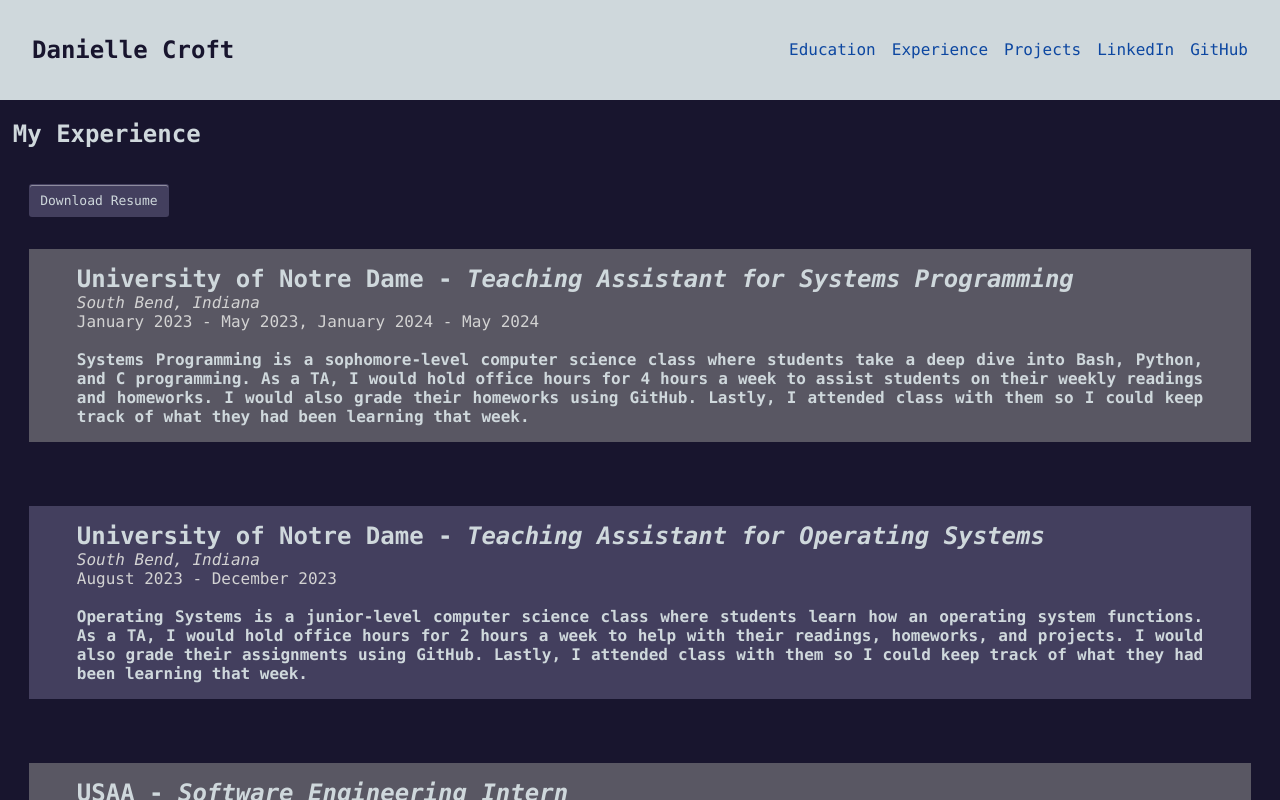
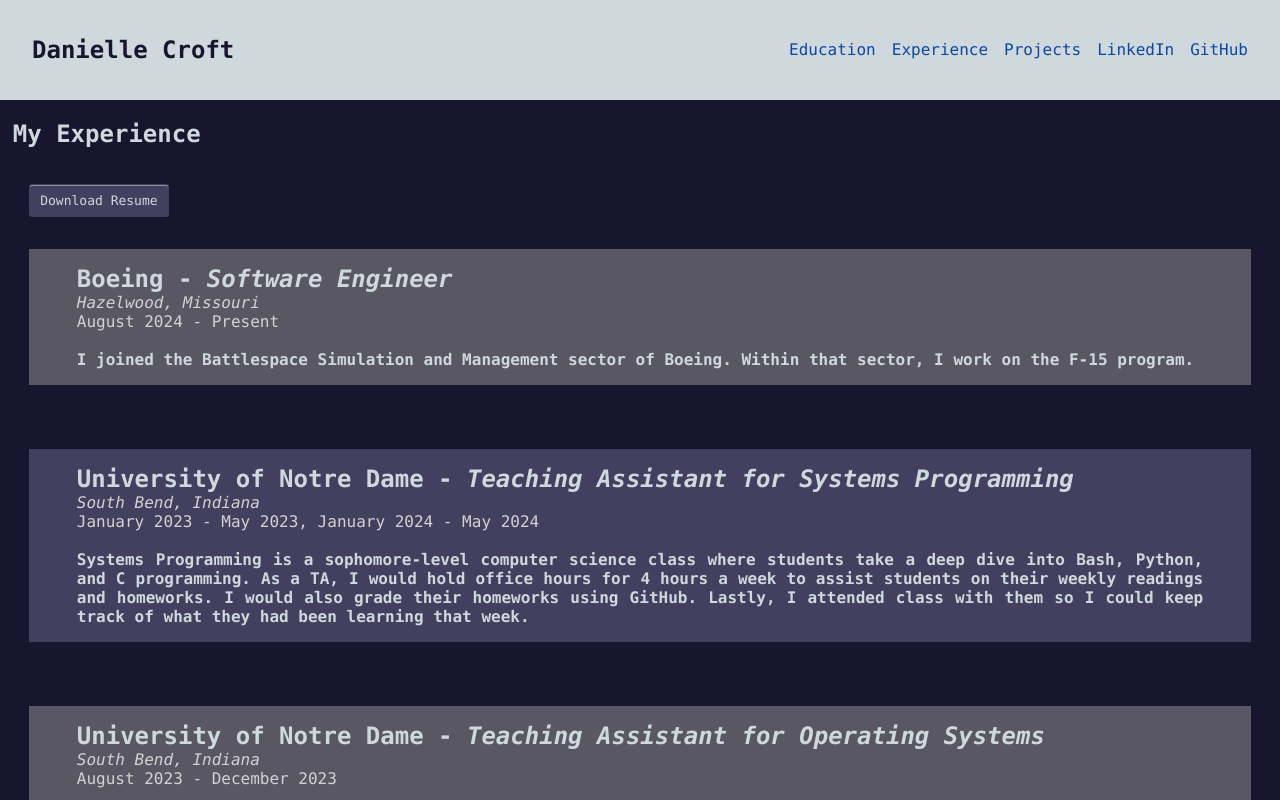
Before and after one commit to daniellec0321/personal-website, a React (Create React App) app: page /experience in a window 1280 px wide. Shown: the top 800 px of the page. Built offline with nearby package versions, Linux system fonts and the light colour scheme.

Commit message:
Updated experience with Boeing job

```diff
--- a/package.json
+++ b/package.json
@@ -13,7 +13,7 @@
     "react-dom": "^18.2.0",
     "react-icons": "^5.2.1",
     "react-router-dom": "^6.23.1",
-    "react-scripts": "5.0.1",
+    "react-scripts": "^5.0.1",
     "web-vitals": "^2.1.4"
   },
   "scripts": {
--- a/src/Components/Experience/Experience.js
+++ b/src/Components/Experience/Experience.js
@@ -17,6 +17,14 @@
           rel="noreferrer"
           className="resume"
         >Download Resume</a>
+      </div>
+
+      <div className="resume-section">
+        <h2>Boeing - <i>Software Engineer</i></h2>
+        <p style={{color: "lightgray", fontStyle: "italic"}}>Hazelwood, Missouri</p>
+        <p style={{color: "lightgray"}}>August 2024 - Present</p>
+        <br />
+        <h4>I joined the Battlespace Simulation and Management sector of Boeing. Within that sector, I work on the F-15 program.</h4>
       </div>
 
       <div className="resume-section">
```
Also changed, not shown: 1 other file (tests, documents, lock files or other folders).
